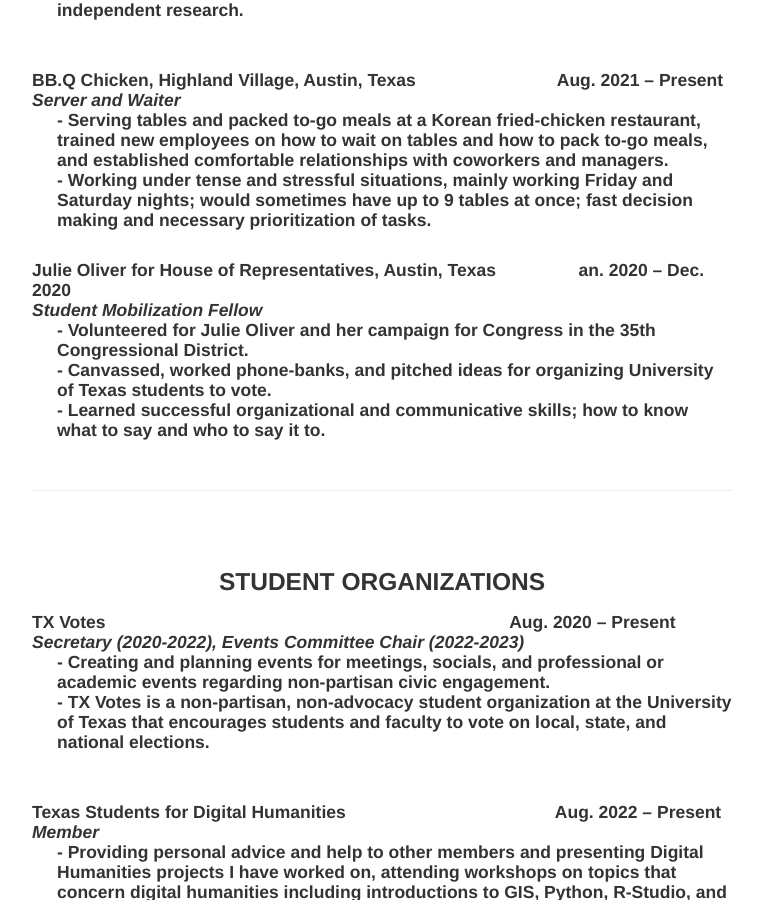
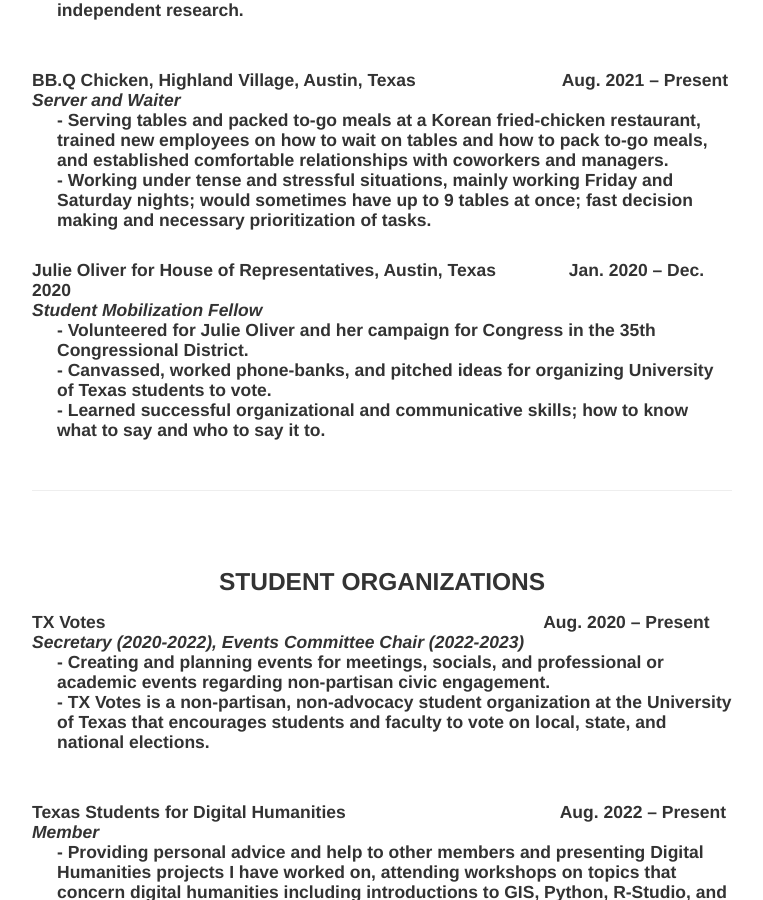
Before and after one commit to lgsump/lgsumps, a Jekyll site: the page built from index.md, in a window 1280 px wide and 900 px high, scrolled down 1308 px. Shown: the whole window, without its empty margins (258-1021 px from the left). Built offline with Jekyll 4.4.1, drawn with Linux system fonts in a browser that asks for light colours; part of the change alters nothing that is shown.

Commit message:
Update index.md

```diff
--- a/index.md
+++ b/index.md
@@ -36,7 +36,7 @@ Summer Study Abroad Program at the University of Bristol, United Kingdom (2022):
 - Creating an independent project on the philosophy of digital authenticity and Adaptation Theory using film, poetry recordings, music, and recordings of literature.</ul>
     <br>
     <br>
-    <b>Harry Ransom Center, Austin, Texas</b>&nbsp;&nbsp;&nbsp;&nbsp;&nbsp;&nbsp;&nbsp;&nbsp;&nbsp;&nbsp;&nbsp;&nbsp;&nbsp;&nbsp;&nbsp;&nbsp;&nbsp;&nbsp;&nbsp;&nbsp;&nbsp;&nbsp;&nbsp;&nbsp;&nbsp;&nbsp;&nbsp;&nbsp;&nbsp;&nbsp;&nbsp;&nbsp;&nbsp;&nbsp;&nbsp;&nbsp;&nbsp;&nbsp;&nbsp;&nbsp;&nbsp;&nbsp;&nbsp;&nbsp;Jan. 2023 – Present
+    <b>Harry Ransom Center, Austin, Texas</b>&nbsp;&nbsp;&nbsp;&nbsp;&nbsp;&nbsp;&nbsp;&nbsp;&nbsp;&nbsp;&nbsp;&nbsp;&nbsp;&nbsp;&nbsp;&nbsp;&nbsp;&nbsp;&nbsp;&nbsp;&nbsp;&nbsp;&nbsp;&nbsp;&nbsp;&nbsp;&nbsp;&nbsp;&nbsp;&nbsp;&nbsp;&nbsp;&nbsp;&nbsp;&nbsp;&nbsp;&nbsp;&nbsp;&nbsp;&nbsp;&nbsp;&nbsp;&nbsp;&nbsp;&nbsp;&nbsp;Jan. 2023 – Present
     <br>
     <i>Docent Volunteer; Tour Guide	</i>
     <br>
@@ -45,7 +45,7 @@ Summer Study Abroad Program at the University of Bristol, United Kingdom (2022):
 - Engaging in thematic analysis of the different exhibitions and constructing independent research.</ul>
     <br>
     <br>
-    <b>BB.Q Chicken, Highland Village, Austin, Texas</b>&nbsp;&nbsp;&nbsp;&nbsp;&nbsp;&nbsp;&nbsp;&nbsp;&nbsp;&nbsp;&nbsp;&nbsp;&nbsp;&nbsp;&nbsp;&nbsp;&nbsp;&nbsp;&nbsp;&nbsp;&nbsp;&nbsp;&nbsp;&nbsp;&nbsp;&nbsp;&nbsp;&nbsp;&nbsp;Aug. 2021 – Present
+    <b>BB.Q Chicken, Highland Village, Austin, Texas</b>&nbsp;&nbsp;&nbsp;&nbsp;&nbsp;&nbsp;&nbsp;&nbsp;&nbsp;&nbsp;&nbsp;&nbsp;&nbsp;&nbsp;&nbsp;&nbsp;&nbsp;&nbsp;&nbsp;&nbsp;&nbsp;&nbsp;&nbsp;&nbsp;&nbsp;&nbsp;&nbsp;&nbsp;&nbsp;&nbsp;Aug. 2021 – Present
     <br>
     <i>Server and Waiter</i>
     <br>
@@ -53,7 +53,7 @@ Summer Study Abroad Program at the University of Bristol, United Kingdom (2022):
     <br>
 - Working under tense and stressful situations, mainly working Friday and Saturday nights; would sometimes have up to 9 tables at once; fast decision making and necessary prioritization of tasks.</ul>
 <br>
-    <b>Julie Oliver for House of Representatives, Austin, Texas</b>&nbsp;&nbsp;&nbsp;&nbsp;&nbsp;&nbsp;&nbsp;&nbsp;&nbsp;&nbsp;&nbsp;&nbsp;&nbsp;&nbsp;&nbsp;&nbsp;&nbsp;an. 2020 – Dec. 2020
+    <b>Julie Oliver for House of Representatives, Austin, Texas</b>&nbsp;&nbsp;&nbsp;&nbsp;&nbsp;&nbsp;&nbsp;&nbsp;&nbsp;&nbsp;&nbsp;&nbsp;&nbsp;&nbsp;&nbsp;Jan. 2020 – Dec. 2020
     <br>
     <i>Student Mobilization Fellow </i>
     <br>
@@ -68,7 +68,7 @@ Summer Study Abroad Program at the University of Bristol, United Kingdom (2022):
 <br>
     <h3><center>STUDENT ORGANIZATIONS</center>
 
-      <h4><b>TX Votes</b>&nbsp;&nbsp;&nbsp;&nbsp;&nbsp;&nbsp;&nbsp;&nbsp;&nbsp;&nbsp;&nbsp;&nbsp;&nbsp;&nbsp;&nbsp;&nbsp;&nbsp;&nbsp;&nbsp;&nbsp;&nbsp;&nbsp;&nbsp;&nbsp;&nbsp;&nbsp;&nbsp;&nbsp;&nbsp;&nbsp;&nbsp;&nbsp;&nbsp;&nbsp;&nbsp;&nbsp;&nbsp;&nbsp;&nbsp;&nbsp;&nbsp;&nbsp;&nbsp;&nbsp;&nbsp;&nbsp;&nbsp;&nbsp;&nbsp;&nbsp;&nbsp;&nbsp;&nbsp;&nbsp;&nbsp;&nbsp;&nbsp;&nbsp;&nbsp;&nbsp;&nbsp;&nbsp;&nbsp;&nbsp;&nbsp;&nbsp;&nbsp;&nbsp;&nbsp;&nbsp;&nbsp;&nbsp;&nbsp;&nbsp;&nbsp;&nbsp;&nbsp;&nbsp;&nbsp;&nbsp;&nbsp;&nbsp;&nbsp;Aug. 2020 – Present
+      <h4><b>TX Votes</b>&nbsp;&nbsp;&nbsp;&nbsp;&nbsp;&nbsp;&nbsp;&nbsp;&nbsp;&nbsp;&nbsp;&nbsp;&nbsp;&nbsp;&nbsp;&nbsp;&nbsp;&nbsp;&nbsp;&nbsp;&nbsp;&nbsp;&nbsp;&nbsp;&nbsp;&nbsp;&nbsp;&nbsp;&nbsp;&nbsp;&nbsp;&nbsp;&nbsp;&nbsp;&nbsp;&nbsp;&nbsp;&nbsp;&nbsp;&nbsp;&nbsp;&nbsp;&nbsp;&nbsp;&nbsp;&nbsp;&nbsp;&nbsp;&nbsp;&nbsp;&nbsp;&nbsp;&nbsp;&nbsp;&nbsp;&nbsp;&nbsp;&nbsp;&nbsp;&nbsp;&nbsp;&nbsp;&nbsp;&nbsp;&nbsp;&nbsp;&nbsp;&nbsp;&nbsp;&nbsp;&nbsp;&nbsp;&nbsp;&nbsp;&nbsp;&nbsp;&nbsp;&nbsp;&nbsp;&nbsp;&nbsp;&nbsp;&nbsp;&nbsp;&nbsp;&nbsp;&nbsp;&nbsp;&nbsp;&nbsp;Aug. 2020 – Present
       <br>
       <i>Secretary (2020-2022), Events Committee Chair (2022-2023)	 	</i>
       <br>
@@ -77,7 +77,7 @@ Summer Study Abroad Program at the University of Bristol, United Kingdom (2022):
 - TX Votes is a non-partisan, non-advocacy student organization at the University of Texas that encourages students and faculty to vote on local, state, and national elections.</ul>
 <br>
       <br>
-      <b> Texas Students for Digital Humanities</b>&nbsp;&nbsp;&nbsp;&nbsp;&nbsp;&nbsp;&nbsp;&nbsp;&nbsp;&nbsp;&nbsp;&nbsp;&nbsp;&nbsp;&nbsp;&nbsp;&nbsp;&nbsp;&nbsp;&nbsp;&nbsp;&nbsp;&nbsp;&nbsp;&nbsp;&nbsp;&nbsp;&nbsp;&nbsp;&nbsp;&nbsp;&nbsp;&nbsp;&nbsp;&nbsp;&nbsp;&nbsp;&nbsp;&nbsp;&nbsp;&nbsp;&nbsp;&nbsp;Aug. 2022 – Present
+      <b> Texas Students for Digital Humanities</b>&nbsp;&nbsp;&nbsp;&nbsp;&nbsp;&nbsp;&nbsp;&nbsp;&nbsp;&nbsp;&nbsp;&nbsp;&nbsp;&nbsp;&nbsp;&nbsp;&nbsp;&nbsp;&nbsp;&nbsp;&nbsp;&nbsp;&nbsp;&nbsp;&nbsp;&nbsp;&nbsp;&nbsp;&nbsp;&nbsp;&nbsp;&nbsp;&nbsp;&nbsp;&nbsp;&nbsp;&nbsp;&nbsp;&nbsp;&nbsp;&nbsp;&nbsp;&nbsp;&nbsp;Aug. 2022 – Present
       <br>
       <i>Member	 </i>
       <br>
```
